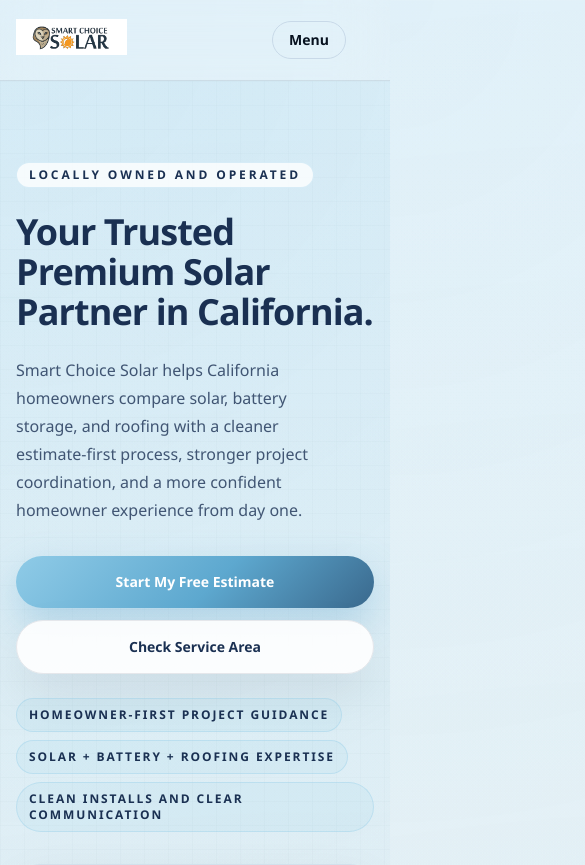
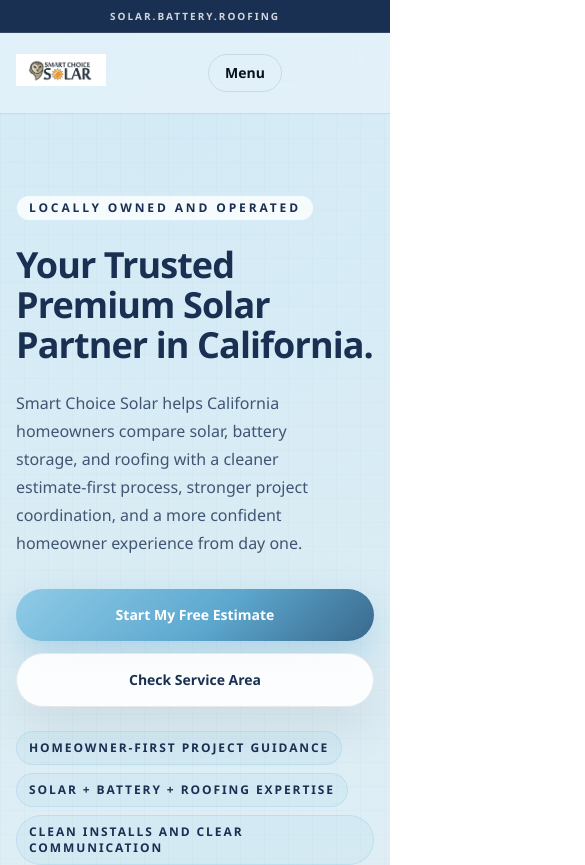
Before and after one commit to uriel-cmd/Smart-choice-solar-sitev2, a Next.js app: page / in a window 390 px wide. Shown: the top 865 px of the page, 585 px wide, since content can reach past the window. Built offline with nearby package versions, Linux system fonts and the light colour scheme.

Commit message:
Fix mobile header overflow

```diff
--- a/app/globals.css
+++ b/app/globals.css
@@ -20,10 +20,12 @@
 
 html {
   scroll-behavior: smooth;
+  overflow-x: hidden;
 }
 
 body {
   margin: 0;
+  overflow-x: hidden;
   min-height: 100vh;
   background:
     radial-gradient(circle at top left, rgba(143, 203, 231, 0.22), transparent 24%),
--- a/components/logo.tsx
+++ b/components/logo.tsx
@@ -10,11 +10,11 @@
 
   return (
     <Link href={localizeHref("/", language)} className="inline-flex shrink-0 items-center" aria-label="Smart Choice Solar home">
-      <div className="relative h-9 w-[240px] overflow-hidden sm:h-10 sm:w-[290px] lg:h-[102px] lg:w-[700px]">
+      <div className="relative h-8 w-[180px] overflow-hidden sm:h-10 sm:w-[290px] lg:h-[102px] lg:w-[700px]">
         <img
           src="/brand/smart-choice-solar-logo.svg"
           alt="Smart Choice Solar"
-          className="absolute left-0 top-1/2 h-[118px] w-auto max-w-none -translate-y-1/2 sm:h-[132px] lg:h-[308px]"
+          className="absolute left-0 top-1/2 h-[96px] w-auto max-w-none -translate-y-1/2 sm:h-[132px] lg:h-[308px]"
         />
       </div>
     </Link>
--- a/components/site-header.tsx
+++ b/components/site-header.tsx
@@ -17,10 +17,10 @@
 
   return (
     <header className="sticky top-0 z-50 border-b border-slate/10 bg-white/92 backdrop-blur-xl">
-      <div className="hidden border-b border-white/10 bg-slate text-white lg:block">
-        <div className="relative flex min-h-11 items-center justify-center px-4 text-xs font-semibold uppercase tracking-[0.22em] text-white/80">
+      <div className="border-b border-white/10 bg-slate text-white">
+        <div className="relative flex min-h-8 items-center justify-center px-4 text-[10px] font-semibold uppercase tracking-[0.2em] text-white/80 sm:min-h-9 sm:text-[11px] lg:min-h-11 lg:text-xs lg:tracking-[0.22em]">
           <p>{t.header.topStrip}</p>
-          <div className="absolute right-8 top-1/2 -translate-y-1/2">
+          <div className="absolute right-8 top-1/2 hidden -translate-y-1/2 lg:block">
             <label className="sr-only" htmlFor="desktop-language-select">
               {t.header.language}
             </label>
@@ -43,7 +43,7 @@
           </div>
         </div>
       </div>
-      <div className="w-full px-4 sm:px-6 lg:px-8 xl:px-10 2xl:px-12 flex min-h-20 items-center gap-4 lg:min-h-32 lg:gap-8">
+      <div className="flex min-h-20 w-full items-center gap-3 px-4 sm:gap-4 sm:px-6 lg:min-h-32 lg:gap-8 lg:px-8 xl:px-10 2xl:px-12">
         <div className="shrink-0">
           <Logo />
         </div>
```
